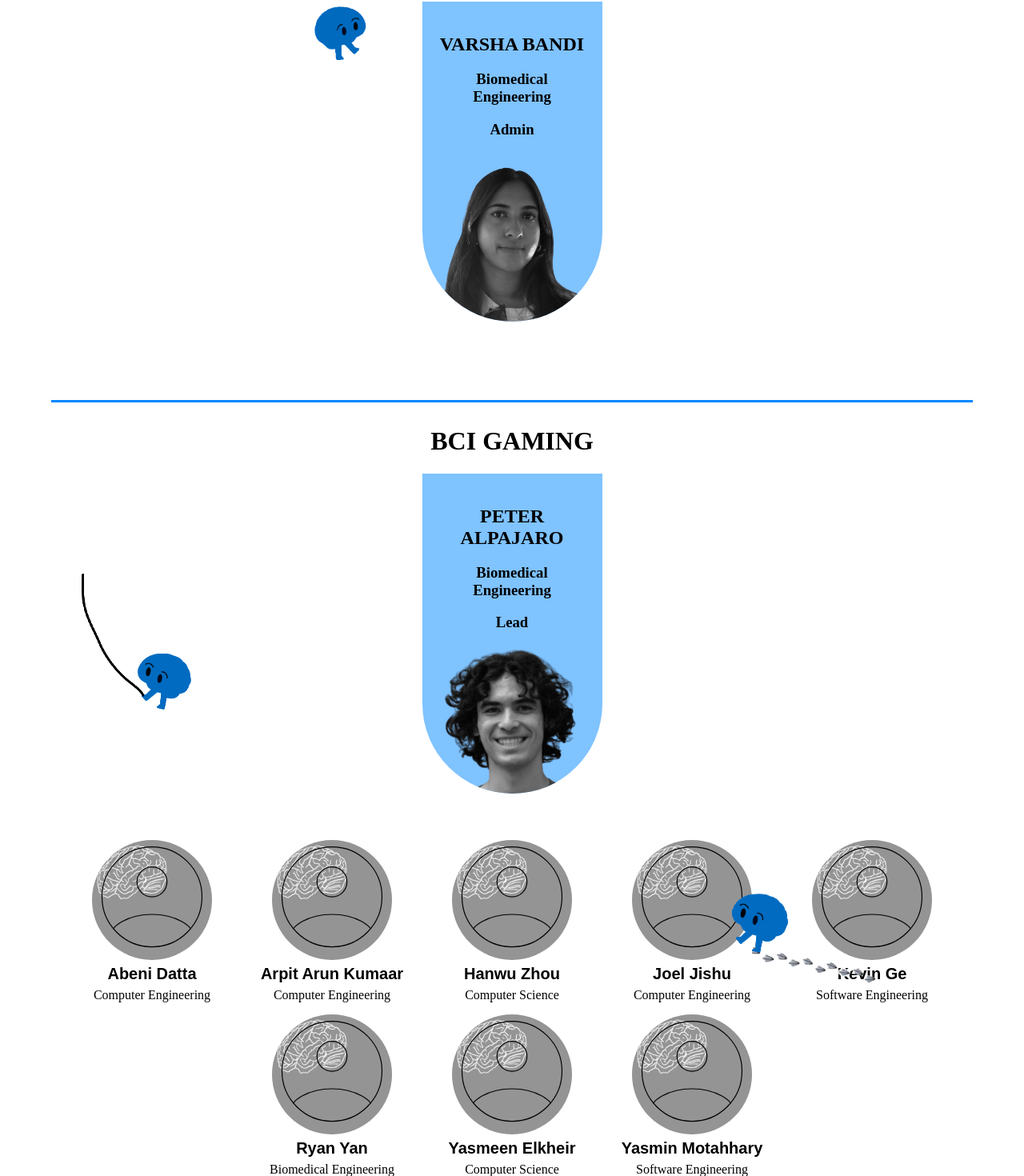
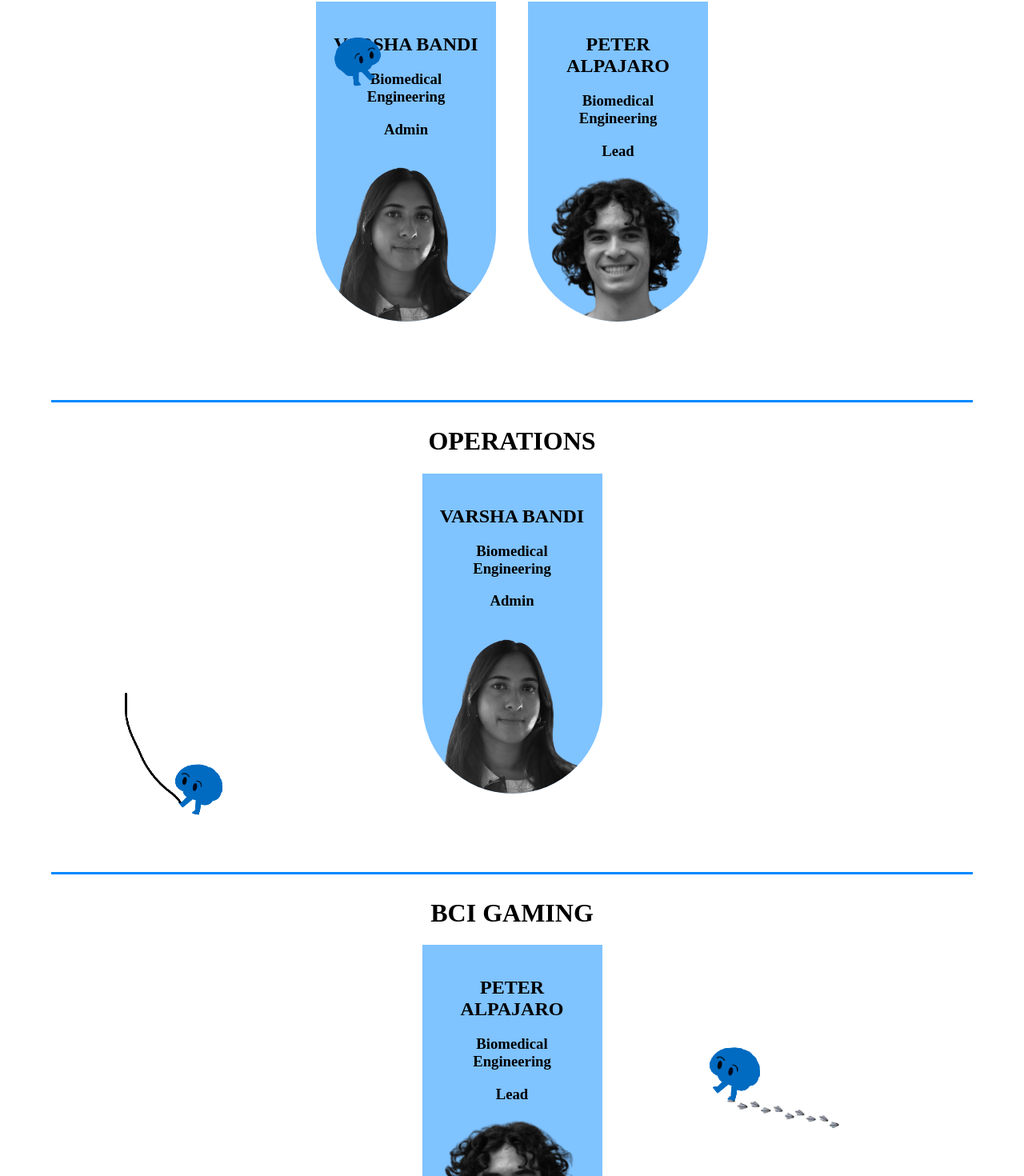
Before and after one commit to WATOLINK/main-website, a Next.js app: page /members in a window 1280 px wide. Shown: the part 342-1812 px from the top of the page at 80% size. Built offline with nearby package versions, Linux system fonts and the light colour scheme.

Commit message:
added directors and alumni sections

```diff
--- /dev/null
+++ b/constants/members/alumni.js
@@ -0,0 +1,21 @@
+import Livia from '../../public/members/directors/Livia.svg'
+import Mackenzie from '../../public/members/directors/Mackenzie.svg'
+
+const ALUMNI = [
+    {
+        name: 'LIVIA MURRAY',
+        program: 'Biomedical Engineering',
+        icon: Livia,
+        lead: true,
+        position: 'Alumni of Biomedical Engineering',
+    },
+    {
+      name: 'MACKENZIE SNYDER',
+      program: 'Biomedical Engineering',
+      icon: Mackenzie,
+      lead: true,
+      position: 'Alumni of Biomedical Engineering',
+  },
+]
+
+export default ALUMNI
--- /dev/null
+++ b/constants/members/directors.js
@@ -0,0 +1,21 @@
+import Varsha from '../../public/members/directors/Varsha.png'
+import Peter from '../../public/members/gaming/Peter.png'
+
+const DIRECTORS = [
+    {
+        name: 'VARSHA BANDI',
+        position: 'Admin',
+        program: 'Biomedical Engineering',
+        icon: Varsha,
+        lead: true,
+    },
+    {
+        position: 'Lead',
+        program: 'Biomedical Engineering',
+        name: 'PETER ALPAJARO',
+        icon: Peter,
+        lead: true,
+    },
+]
+
+export default DIRECTORS
--- a/constants/members/gaming.js
+++ b/constants/members/gaming.js
@@ -10,46 +10,6 @@ const GAMING = [
         icon: Peter,
         lead: true,
     },
-    {
-        position: 'Core Member',
-        name: 'Abeni Datta',
-        program: 'Computer Engineering',
-    },
-    {
-        position: 'Core Member',
-        name: 'Arpit Arun Kumaar',
-        program: 'Computer Engineering',
-    },
-    {
-        position: 'Core Member',
-        name: 'Hanwu Zhou',
-        program: 'Computer Science',
-    },
-    {
-        position: 'Core Member',
-        name: 'Joel Jishu',
-        program: 'Computer Engineering',
-    },
-    {
-        position: 'Core Member',
-        name: 'Kevin Ge',
-        program: 'Software Engineering',
-    },
-    {
-        position: 'Core Member',
-        name: 'Ryan Yan',
-        program: 'Biomedical Engineering',
-    },
-    {
-        position: 'Core Member',
-        name: 'Yasmeen Elkheir',
-        program: 'Computer Science',
-    },
-    {
-        position: 'Core Member',
-        name: 'Yasmin Motahhary',
-        program: 'Software Engineering',
-    },
 ];
 
 export default GAMING;
--- a/constants/members/index.js
+++ b/constants/members/index.js
@@ -1,9 +1,11 @@
+import DIRECTORS from './directors'
 import OPERATIONS from './operations'
 import WHEELCHAIR from './wheelchair'
 import GAMING from './gaming'
 import DRONE from './drone'
 import TRANSCRIPTION from './transcription'
 import MINDFLEX from './mindflex'
+import ALUMNI from './alumni'
 import FACULTYADVISORS from './facultyadvisors'
 
 import { theme } from '../../theme'
@@ -13,7 +15,12 @@ const { lightpurple, lightblue, yellow, pink, green, greyblue, grey } =
 
 const GROUPS = [
     {
-        title: 'MANAGING DIRECTORS',
+        title: 'DIRECTORS',
+        leads: DIRECTORS,
+        color: grey,
+    },
+    {
+        title: 'OPERATIONS',
         leads: OPERATIONS.filter((operations) => operations.lead),
         members: OPERATIONS.filter((operations) => !operations.lead),
         color: grey,
@@ -51,6 +58,11 @@ const GROUPS = [
         color: grey,
     },
     {
+        title: 'ALUMNI',
+        members: ALUMNI,
+        color: grey,
+    },
+    {
         title: 'FACULTY ADVISORS',
         members: FACULTYADVISORS,
         color: grey,
--- a/constants/members/wheelchair.js
+++ b/constants/members/wheelchair.js
@@ -2,6 +2,7 @@ import Owen from '../../public/members/wheelchair/Owen.svg'
 import Maggie from '../../public/members/wheelchair/Maggie.svg'
 import Pranav from '../../public/members/wheelchair/Pranav.svg'
 
+// Currently Unused
 const wheelchair = [
     {
         position: 'Lead',
```
